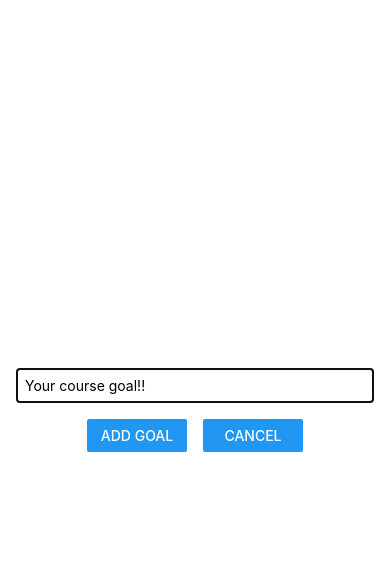
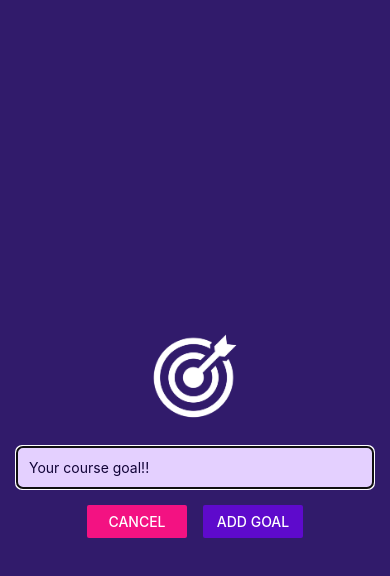
Before and after one commit to WellingtonDefassio/react-native-expo, a React Native app: screen / in a window 390 px wide. Both pictures are taken after a click on the button "ADD NEW GOAL". Shown: the top 576 px of the page. Built offline with nearby package versions, Linux system fonts and the light colour scheme.

Commit message:
add background

```diff
--- a/App.js
+++ b/App.js
@@ -2,6 +2,7 @@ import {Button, FlatList, StyleSheet, TextInput, View} from 'react-native';
 import {useState} from "react";
 import GoalItem from "./components/GoalItem";
 import GoalInput from "./components/GoalInput";
+import {StatusBar} from "expo-status-bar";
 
 export default function App() {
 
@@ -19,6 +20,7 @@ export default function App() {
     function startAddGoalHandler() {
         setModalIsVisible(true)
     }
+
     function endAddGoalHandler() {
         setModalIsVisible(false)
     }
@@ -37,6 +39,8 @@ export default function App() {
     }
 
     return (
+        <>
+            <StatusBar style={"light"}/>
             <View style={styles.appContainer}>
                 <Button title={"Add New Goal"} color={"#5e0acc"} onPress={startAddGoalHandler}/>
                 <GoalInput onAddGoal={addGoalHandler} visible={modalIsVisible} endAddGoal={endAddGoalHandler}/>
@@ -52,6 +56,7 @@ export default function App() {
                     />
                 </View>
             </View>
+        </>
     );
 }
 
@@ -59,7 +64,8 @@ const styles = StyleSheet.create({
     appContainer: {
         paddingTop: 50,
         paddingHorizontal: 16,
-        flex: 1
+        flex: 1,
+        backgroundColor: "#1e085a"
     },
     goalsContainer: {
         flex: 5
--- a/app.json
+++ b/app.json
@@ -5,6 +5,7 @@
     "version": "1.0.0",
     "orientation": "portrait",
     "icon": "./assets/icon.png",
+    "backgroundColor": "#1e085a",
     "userInterfaceStyle": "light",
     "splash": {
       "image": "./assets/splash.png",
--- a/components/GoalInput.tsx
+++ b/components/GoalInput.tsx
@@ -1,5 +1,5 @@
 import React, {useState} from 'react';
-import {Button, Modal, StyleSheet, TextInput, View} from 'react-native';
+import {Button, Image, Modal, StyleSheet, TextInput, View} from 'react-native';
 
 interface GoalInputProps {
     onAddGoal: (text: string) => void
@@ -21,18 +21,20 @@ export default function GoalInput(props: GoalInputProps) {
     return (
         <Modal visible={props.visible} animationType={"slide"}>
             <View style={styles.inputContainer}>
+                <Image source={require("../assets/imgs/goal.png")} style={styles.image}/>
                 <TextInput
                     style={styles.textInput}
                     placeholder={"Your course goal!!"}
                     onChangeText={setGoalTextState}
                     value={goalTextState}
                 />
+
                 <View style={styles.buttonContainer}>
                     <View style={styles.button}>
-                        <Button title={"Add Goal"} onPress={addGoalText}/>
+                        <Button title={"Cancel"} onPress={props.endAddGoal} color={"#f31282"}/>
                     </View>
                     <View style={styles.button}>
-                        <Button title={"Cancel"} onPress={props.endAddGoal}/>
+                        <Button title={"Add Goal"} onPress={addGoalText} color={"#5e0acc"}/>
                     </View>
                 </View>
             </View>
@@ -46,16 +48,17 @@ const styles = StyleSheet.create({
         flex: 1,
         justifyContent: 'center',
         alignItems: "center",
-        marginBottom: 24,
         padding: 16,
-        borderBottomWidth: 1,
-        borderBottomColor: "#ccc",
+        backgroundColor: "#311b6b"
     },
     textInput: {
         borderWidth: 1,
-        borderColor: "#ccc",
+        borderColor: "#e4d0ff",
+        backgroundColor: "#e4d0ff",
+        color: "#120438",
+        borderRadius: 6,
         width: "100%",
-        padding: 8
+        padding: 12
     },
     buttonContainer: {
         marginTop: 16,
@@ -64,5 +67,10 @@ const styles = StyleSheet.create({
     button: {
         width: 100,
         marginHorizontal: 8
+    },
+    image: {
+        width: 100,
+        height: 100,
+        margin: 20
     }
 })
```
Also changed, not shown: assets/imgs/goal.png (added). Lines whose indentation alone changed are shown as unchanged.
